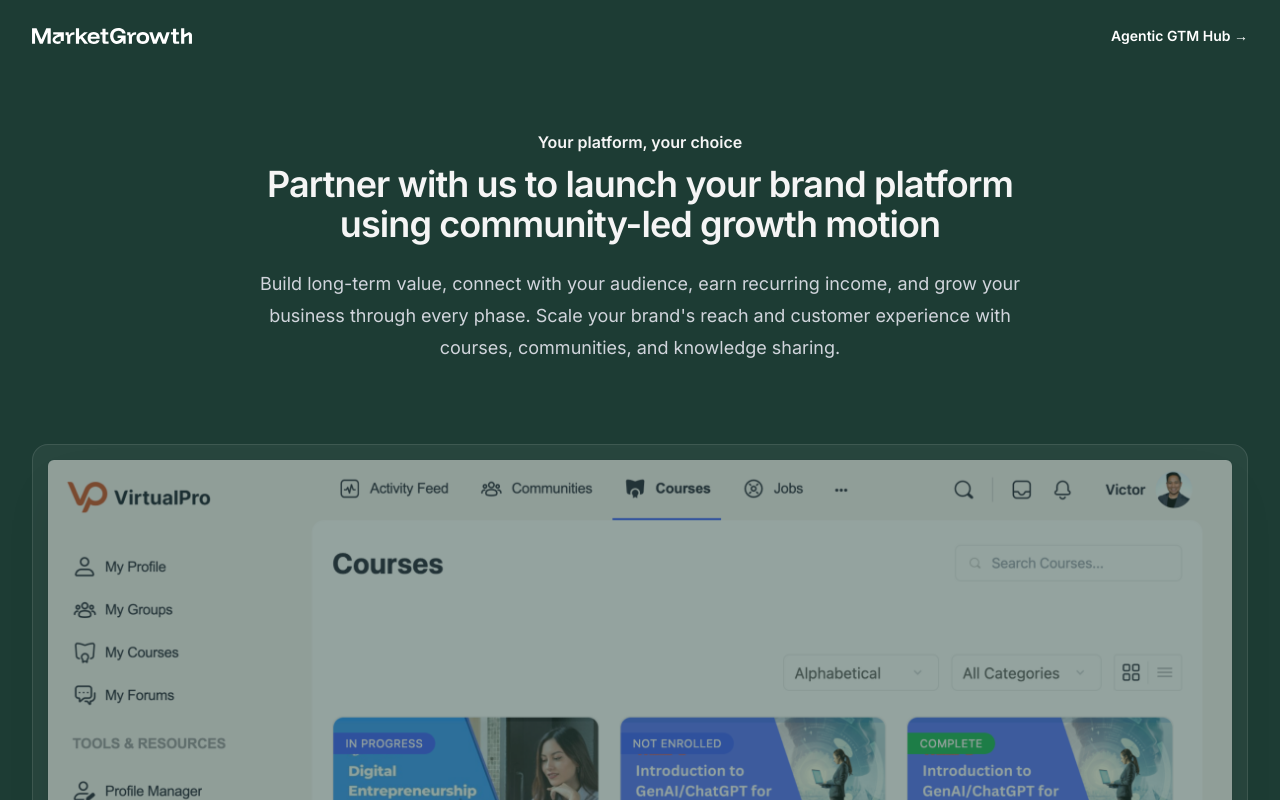
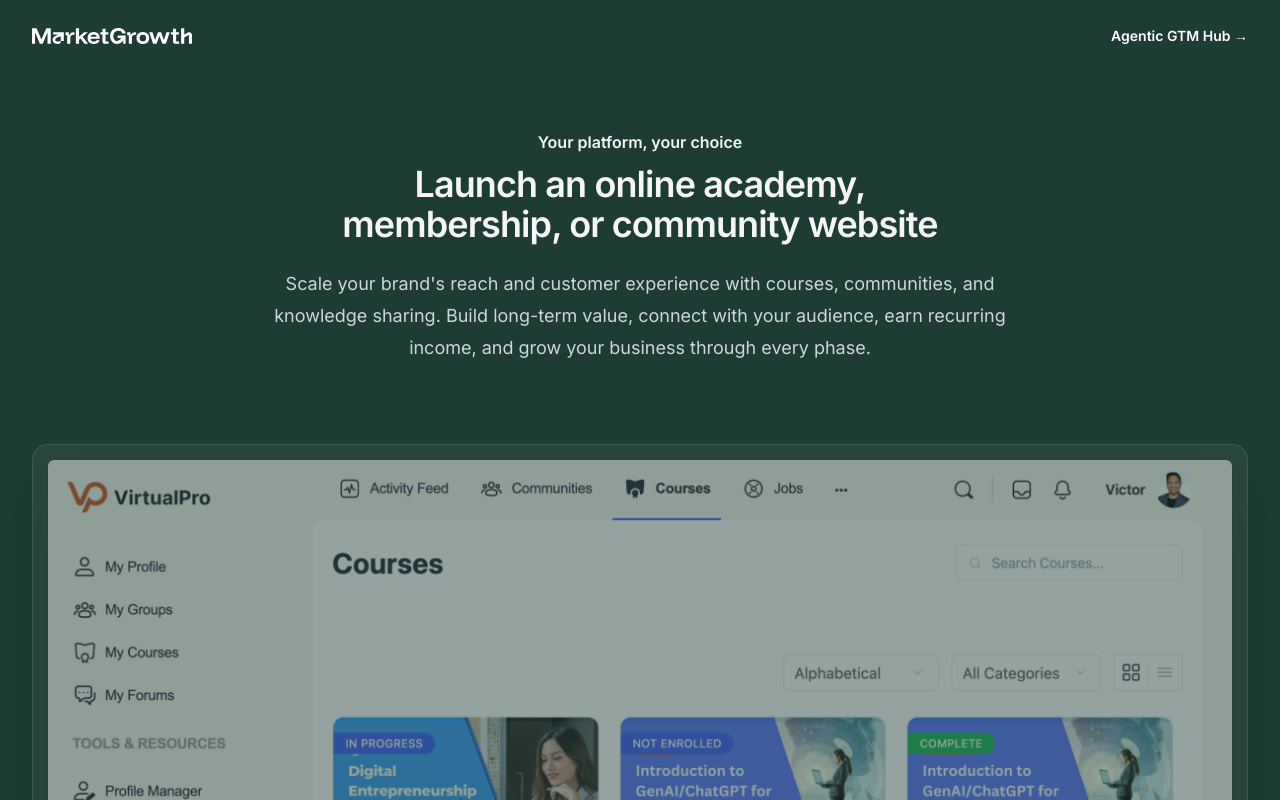
Before and after one commit to growthUx/mgio, a Next.js app: page /platform in a window 1280 px wide. Shown: the top 800 px of the page. Built offline with nearby package versions, Linux system fonts and the light colour scheme.

Commit message:
Update page.jsx

```diff
--- a/src/app/platform/page.jsx
+++ b/src/app/platform/page.jsx
@@ -149,11 +149,11 @@ export default function PlatformPage() {
           <div className="mx-auto max-w-4xl sm:text-center">
             <h2 className="text-base/7 font-semibold text-[#f5f5f5]">Your platform, your choice</h2>
             <p className="mt-2 text-2xl font-semibold tracking-tight text-pretty text-[#f5f5f5] sm:text-4xl sm:text-balance">
-              Partner with us to launch your brand platform using community-led growth motion
+              Launch an online academy, membership, or community website
             </p>
             <p className="mt-6 max-w-3xl  mx-auto text-lg/8 text-gray-300">
-              Build long-term value, connect with your audience, earn recurring income, and grow your business through every phase.
-              Scale your brand&apos;s reach and customer experience with courses, communities, and knowledge sharing.
+            Scale your brand&apos;s reach and customer experience with courses, communities, and knowledge sharing. Build long-term value, connect with your audience, earn recurring income, and grow your business through every phase.
+
             </p>
           </div>
         </div>
```
